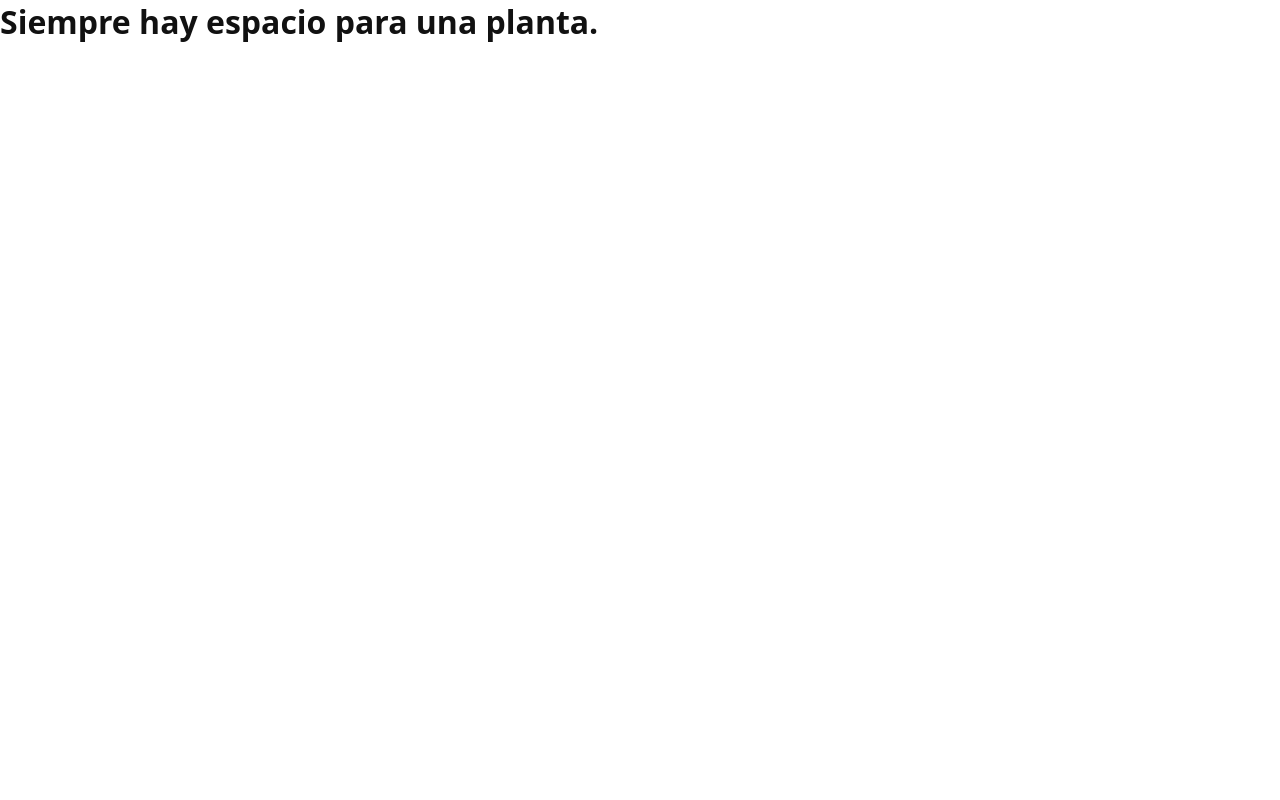
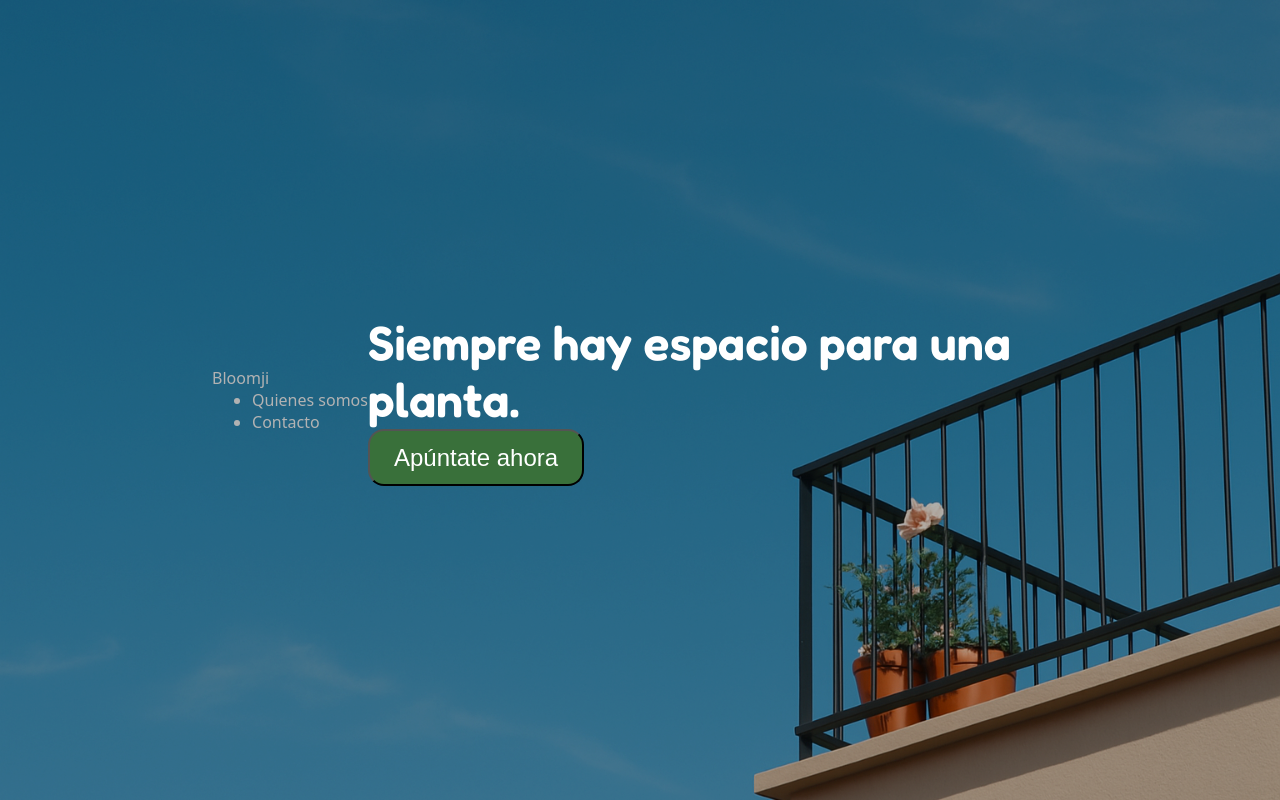
Before and after one commit to SalvadorChamizo/Bloomji_web, a React (Vite) app: page / in a window 1280 px wide. Built offline with nearby package versions, Linux system fonts and the light colour scheme.

Commit message:
feat: Add provisional hero section

```diff
--- /dev/null
+++ b/src/components/Hero.module.css
@@ -0,0 +1,76 @@
+.hero {
+    display: flex;
+    align-items: center;
+    justify-content: center;
+    min-height: 100vh;
+    width: 100%;
+    background-size: cover;
+    background-position: center;
+    background-repeat: no-repeat;
+    padding: 0 3rem;
+    color: white;
+    position: relative;
+    overflow: hidden;
+}
+
+.hero::before {
+    content: "";
+    position: absolute;
+    top: 0;
+    left: 0;
+    right: 0;
+    bottom: 0;
+    background: rgba(0, 0, 0, 0.3);
+    z-index: 1;
+}
+
+.headerOverlay {
+    position: absolute;
+    top: 0;
+    left: 0;
+    width: 100%;
+    z-index: 2;
+    padding: 1rem 2rem;
+}
+
+.content {
+    position: relative;
+    z-index: 2;
+    max-width: 700px;
+}
+
+.title {
+    font-size: 3rem;
+    line-height: 1.2;
+    font-weight: 600;
+    font-family: "Fredoka", sans-serif;
+    margin-bottom: 1,5rem;
+}
+
+.ctaButton {
+    display: inline-block;
+    background-color: #39703a;
+    color: white;
+    text-decoration: none;
+    border-radius: 1rem;
+    font-weight: 500;
+    font-size: 1.5rem;
+    padding: 0.8rem 1.5rem;
+    transition: background-color 0.3s ease, transform 0.2 ease;
+}
+
+.ctaButton:hover {
+    background-color: #2e5d32;
+    transform: translateY(-2px);
+}
+
+@media (max-width: 768px) {
+    .title {
+        font-size: 2.2rem;
+    }
+
+    .ctaButton {
+        font-size: 1.3rem;
+        padding: 0.7rem 1.2rem;
+    }
+}
--- a/src/components/Hero.tsx
+++ b/src/components/Hero.tsx
@@ -1,11 +1,22 @@
-import React from 'react';
+import styles from "./Hero.module.css";
+import heroBg from "../assets/fondo-home.jpg";
+import Header from "./Header";
 
-function Hero() {
+export default function Hero() {
     return (
-        <div>
-            <h1>Siempre hay espacio para una planta.</h1>
-        </div>
-    )
+        <section
+            className={styles.hero}
+            style={{ backgroundImage: `url(${heroBg})` }}
+        >
+            <Header className={styles.headerOverlay}/>
+            <div className={styles.content}>
+                <h1 className={styles.title}>
+                    Siempre hay espacio para una planta.
+                </h1>
+            <button className={styles.ctaButton}>
+                Apúntate ahora
+            </button>
+            </div>
+        </section>
+    );
 }
-
-export default Hero;
```
